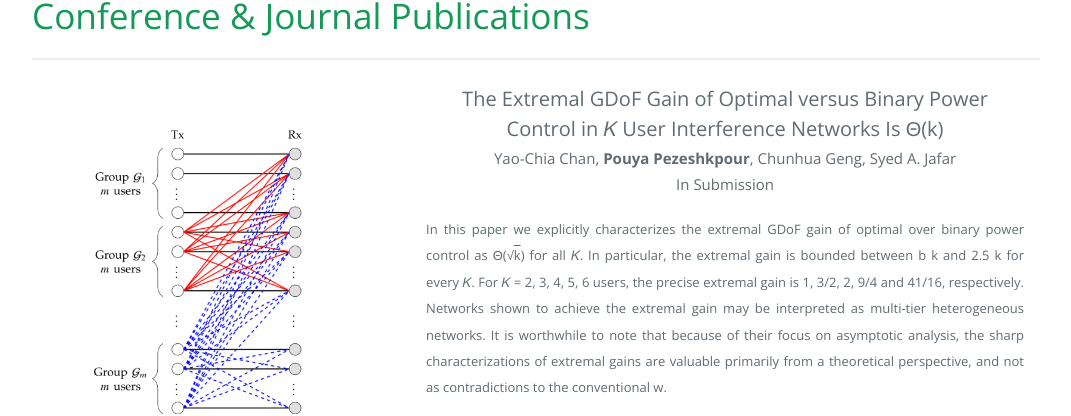
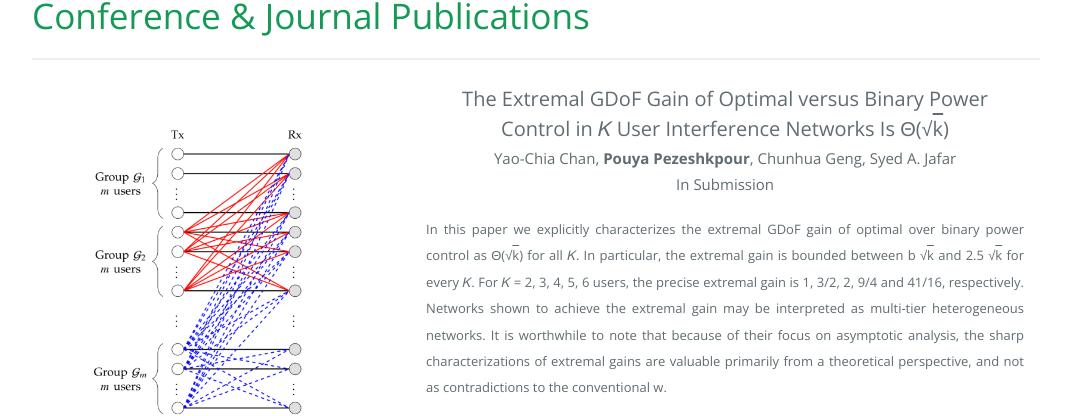
Before and after one commit to pouyapez/pouyapez.github.io, a Jekyll site: the page built from index.md, in a window 1280 px wide and 900 px high, scrolled down 1167 px. Shown: the part 175-591 px from the top of the window, without its empty margins (104-1175 px from the left). Built offline with Jekyll 4.4.1, drawn with Linux system fonts in a browser that asks for light colours.

Commit message:
Update index.md

```diff
--- a/index.md
+++ b/index.md
@@ -54,11 +54,11 @@ layout: default
         </td>
         <td>
           <p class="text cright-align text-large add-top-margin" style="width:100%;" align="center">
-              <font style="font-size:20px">The Extremal GDoF Gain of Optimal versus Binary Power Control in 𝐾 User Interference Networks Is Θ(<h:sqrt>k</h:sqrt>)</font><br>
+              <font style="font-size:20px">The Extremal GDoF Gain of Optimal versus Binary Power Control in 𝐾 User Interference Networks Is Θ(&radic;<span style="text-decoration: overline">k</span>)</font><br>
               <font style="font-size:15px">Yao-Chia Chan, <b>Pouya Pezeshkpour</b>, Chunhua Geng, Syed A. Jafar<br>
               In Submission</font><br>
              </p><p align="justify"> <font style="font-size:13px">In this paper we explicitly characterizes the extremal GDoF gain of optimal over binary power control as Θ(&radic;<span style="text-decoration: overline">k</span>) for all 𝐾. In particular, the extremal gain is bounded between b
-<h:sqrt>k</h:sqrt> and 2.5 <h:sqrt>k</h:sqrt> for every 𝐾. For 𝐾 = 2, 3, 4, 5, 6 users, the precise extremal gain is 1, 3/2, 2, 9/4 and 41/16, respectively. Networks shown to achieve the extremal gain may be interpreted as multi-tier heterogeneous networks. It is worthwhile to note that because of their focus on asymptotic analysis, the sharp characterizations of extremal gains are valuable primarily from a theoretical perspective, and not as contradictions to the conventional w. </font><br></p>
+&radic;<span style="text-decoration: overline">k</span> and 2.5 &radic;<span style="text-decoration: overline">k</span> for every 𝐾. For 𝐾 = 2, 3, 4, 5, 6 users, the precise extremal gain is 1, 3/2, 2, 9/4 and 41/16, respectively. Networks shown to achieve the extremal gain may be interpreted as multi-tier heterogeneous networks. It is worthwhile to note that because of their focus on asymptotic analysis, the sharp characterizations of extremal gains are valuable primarily from a theoretical perspective, and not as contradictions to the conventional w. </font><br></p>
                       <p align="center">
              <font style="font-size:15px"><a href="https://arxiv.org/pdf/2205.02216.pdf">PDF</a></font>
              </p>
```
